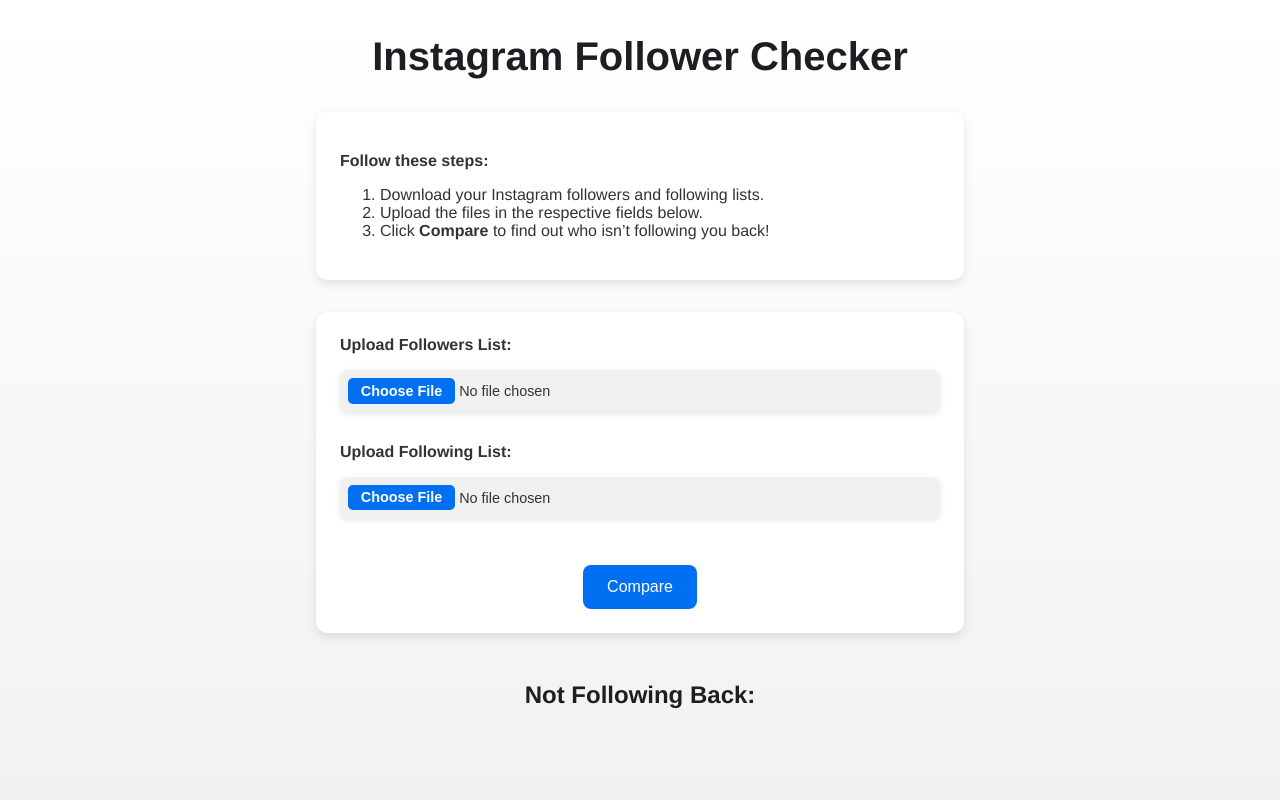
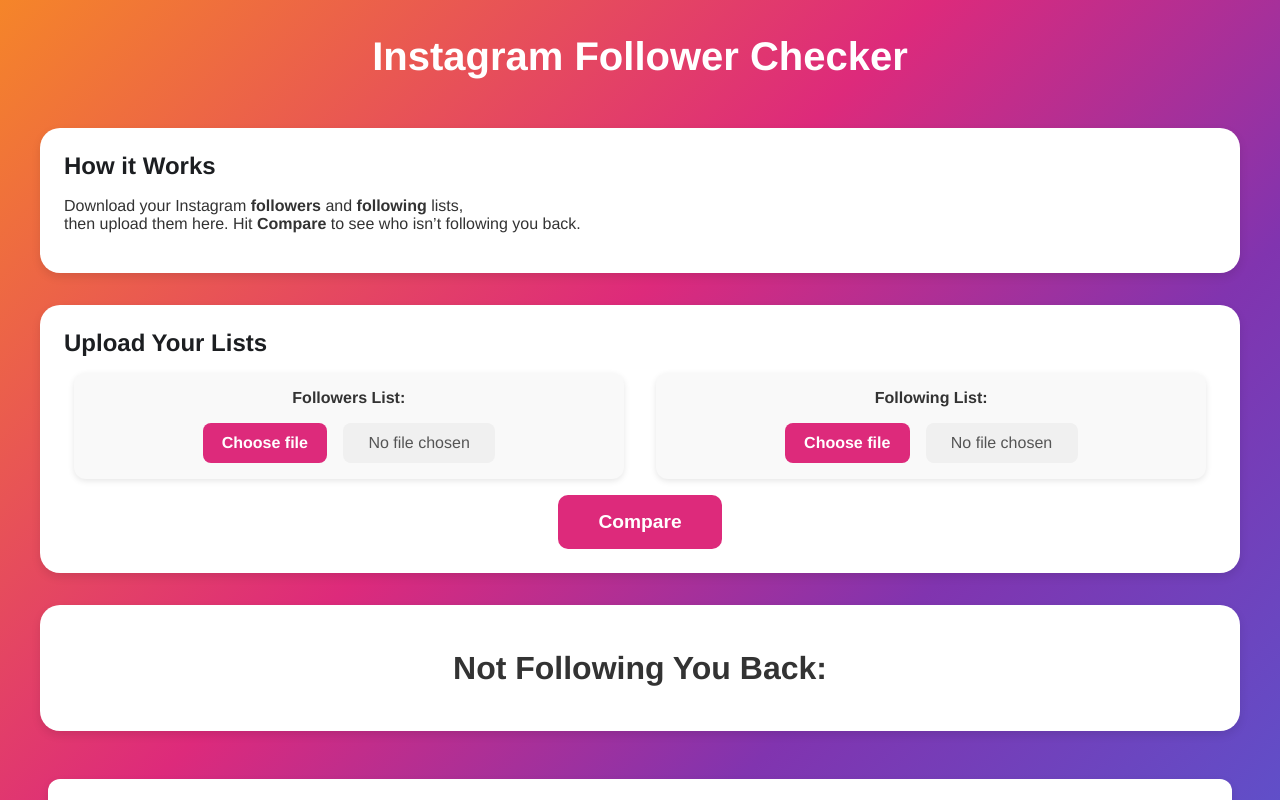
Before and after one commit to peywan/follower-checker, a Next.js app: page / in a window 1280 px wide. Shown: the top 800 px of the page. Built offline with nearby package versions, Linux system fonts and the light colour scheme.

Commit message:
new design test

```diff
--- a/src/app/page.js
+++ b/src/app/page.js
@@ -11,10 +11,11 @@
 
   // Handle file selection
   const handleFileChange = (e, type) => {
+    const file = e.target.files[0];
     if (type === 'followers') {
-      setFollowersFile(e.target.files[0]);
+      setFollowersFile(file);
     } else {
-      setFollowingFile(e.target.files[0]);
+      setFollowingFile(file);
     }
   };
 
@@ -30,7 +31,7 @@
     formData.append('following', followingFile);
 
     try {
-      // Replace with your actual backend if needed
+      // Replace with your own backend if needed
       const res = await fetch('http://127.0.0.1:5000/api/compare', {
         method: 'POST',
         body: formData,
@@ -53,47 +54,76 @@
 
   return (
       <div className={styles.container}>
+        {/* HEADER */}
         <header className={styles.header}>
           <h1 className={styles.title}>Instagram Follower Checker</h1>
         </header>
 
+        {/* MAIN */}
         <main className={styles.main}>
-          {/* Instructions box */}
-          <div className={`${styles.box} ${styles.instructions}`}>
-            <p><b>Follow these steps:</b></p>
-            <ol>
-              <li>Download your Instagram followers and following lists.</li>
-              <li>Upload the files in the respective fields below.</li>
-              <li>
-                Click <b>Compare</b> to find out who isn’t following you back!
-              </li>
-            </ol>
+          <div className={styles.bubble}>
+            <h2>How it Works</h2>
+            <p>
+              Download your Instagram <b>followers</b> and <b>following</b> lists, <br/>
+              then upload them here. Hit <b>Compare</b> to see who isn’t following you back.
+            </p>
           </div>
 
-          {/* File-upload box */}
-          <div className={`${styles.box} ${styles.card}`}>
-            <label className={styles.label}>Upload Followers List:</label>
+          {/* UPLOAD BUBBLE */}
+          <div className={styles.bubble}>
+            <h2>Upload Your Lists</h2>
+
+            <div className={styles.fileUploadRow}>
+
+              {/* Followers */}
+              <div className={styles.fileUploadBox}>
+                <label className={styles.label}>Followers List:</label>
+                <div className={styles.customFileContainer}>
+                  <label htmlFor="fileFollowers" className={styles.customFileButton}>
+                    Choose file
+                  </label>
+                  {/* The hidden native input */}
                   <input
+                      id="fileFollowers"
                       type="file"
-                className={styles.fileInput}
+                      className={styles.hiddenFileInput}
                       onChange={(e) => handleFileChange(e, 'followers')}
                   />
+                  {/* Show file name if selected, else "No file chosen" */}
+                  <span className={styles.fileNameSpan}>
+                  {followersFile ? followersFile.name : 'No file chosen'}
+                </span>
+                </div>
+              </div>
 
-            <label className={styles.label}>Upload Following List:</label>
+              {/* Following */}
+              <div className={styles.fileUploadBox}>
+                <label className={styles.label}>Following List:</label>
+                <div className={styles.customFileContainer}>
+                  <label htmlFor="fileFollowing" className={styles.customFileButton}>
+                    Choose file
+                  </label>
                   <input
+                      id="fileFollowing"
                       type="file"
-                className={styles.fileInput}
+                      className={styles.hiddenFileInput}
                       onChange={(e) => handleFileChange(e, 'following')}
                   />
+                  <span className={styles.fileNameSpan}>
+                  {followingFile ? followingFile.name : 'No file chosen'}
+                </span>
+                </div>
+              </div>
+            </div>
 
             <button className={styles.compareButton} onClick={handleCompare}>
               Compare
             </button>
           </div>
 
-          {/* Results section */}
-          <div className={styles.results}>
-            <h2>Not Following Back:</h2>
+          {/* RESULTS BUBBLE */}
+          <div className={styles.bubble}>
+            <h2 className={styles.header2}>Not Following You Back:</h2>
             {error && <p className={styles.error}>{error}</p>}
 
             <div className={styles.resultGrid}>
@@ -111,6 +141,20 @@
             </div>
           </div>
         </main>
+
+        {/* FOOTER */}
+        <footer className={styles.footer}>
+          <div className={styles.footerBubble}>
+            <p>
+              <b>Disclaimer:</b> This tool is not affiliated with or endorsed by Instagram.
+              <br/>
+              All processing is done locally. We do not store your data.
+            </p>
+          </div>
+          <div className={styles.footerBubble}>
+            <p>© 2025 Follower checker LLC. All rights reserved.</p>
+          </div>
+        </footer>
       </div>
   );
 }
--- a/src/app/page.module.css
+++ b/src/app/page.module.css
@@ -1,8 +1,11 @@
 /* Overall container styling */
 .container {
+  width: 100%;        /* Ensures full width */
+  margin: 0;          /* Remove default body margins */
+  padding: 2rem 0;    /* Top/bottom padding */
   font-family: 'Helvetica Neue', Arial, sans-serif;
-  padding: 2rem;
-  background: linear-gradient(to bottom, #ffffff, #f0f0f0);
+  /* Instagram-like gradient */
+  background: linear-gradient(135deg, #f58529 0%, #dd2a7b 40%, #8134af 65%, #515bd4 100%);
   color: #333;
   min-height: 100vh;
   text-align: center;
@@ -16,7 +19,7 @@
 .title {
   font-size: 2.5rem;
   font-weight: bold;
-  color: #1c1e21;
+  color: #fff;
 }
 
 /* Main content area */
@@ -26,36 +29,30 @@
   align-items: center;
 }
 
-/* Shared box style for instructions + upload card (equal width) */
-.box {
+/* Bubble styling */
+.bubble {
   background: #fff;
+  border-radius: 20px;
   padding: 1.5rem;
-  border-radius: 12px;
+  margin: 1rem auto;
+  width: 90%;       /* Let the bubble take ~90% of the screen width */
+  /* Remove max-width to allow full container width:
+     max-width: 600px; <-- remove this line */
+  text-align: left;
+  position: relative;
   box-shadow: 0 4px 10px rgba(0, 0, 0, 0.1);
-  max-width: 600px;   /* Both boxes equally wide */
-  width: 100%;
-  margin-bottom: 2rem;
+  color: #333;
 }
 
-/* Specific styling for instructions box */
-.instructions {
-  text-align: left; /* left-align the instruction text */
-}
+/* Optional bubble arrow */
 
-/* Specific styling for card (upload box) */
-.card {
-  display: flex;
-  flex-direction: column;
-  gap: 1rem;
-  align-items: center; /* keep inputs and button centered */
-}
 
 /* Label for file inputs */
 .label {
   font-weight: bold;
   color: #333;
-  text-align: left;
-  width: 100%;
+  margin-bottom: 1rem;
+  display: block;
 }
 
 /* File input styling */
@@ -70,6 +67,7 @@
   cursor: pointer;
   box-shadow: 0 2px 6px rgba(0, 0, 0, 0.1);
   transition: background 0.3s ease, transform 0.2s ease;
+  margin-bottom: 1rem;
 }
 
 .fileInput:hover {
@@ -78,7 +76,7 @@
 }
 
 .fileInput::file-selector-button {
-  background: #0070f3;
+  background: #dd2a7b;
   color: #fff;
   border: none;
   border-radius: 5px;
@@ -90,15 +88,15 @@
 }
 
 .fileInput::file-selector-button:hover {
-  background: #005bb5;
+  background: #bb2569;
 }
 
-/* Compare Button styling */
+/* Compare button */
 .compareButton {
   margin-top: 1rem;
-  padding: 0.8rem 1.5rem;
+  padding: 22rem 1.5rem;
   border: none;
-  background: #0070f3;
+  background: #dd2a7b;
   color: #fff;
   border-radius: 8px;
   font-size: 1rem;
@@ -107,52 +105,33 @@
 }
 
 .compareButton:hover {
-  transform: scale(1.1);
+  transform: scale(1.07);
   box-shadow: 0 6px 16px rgba(0, 0, 0, 0.2);
-  background: #005bb5;
+  background: #bb2569;
 }
 
-/* Results container */
-.results {
+/* Results grid: exactly 5 columns */
+.resultGrid {
+  display: grid;
+  grid-template-columns: repeat(5, 1fr);
+  gap: 1.5rem;
   margin-top: 1rem;
-  margin-bottom: 3rem;
-  max-width: 1200px;
-  width: 100%;
-  padding: 0 1rem;
+  justify-items: center; /* Center each box */
 }
 
-/* Error text styling */
-.error {
-  color: red;
-  margin-top: 1rem;
-}
-
-/* The grid for returned users */
-.resultGrid {
-  display: grid;
-  grid-template-columns: repeat(auto-fit, minmax(160px, 1fr));
-  justify-content: center;   /* center horizontally */
-  align-items: center;       /* center vertically in the grid cells */
-  gap: 1.5rem;
-  padding: 1.5rem 0;
-  margin: 0 auto;
-  max-width: 900px;
-}
-
-/* Individual user boxes - bigger width/height */
 .resultBox {
-  background: #fff;
-  width: 160px;
-  height: 70px;
+  background: #ffffff;
+  width: 140px;
+  height: 65px;
   border-radius: 8px;
   box-shadow: 0 4px 8px rgba(0, 0, 0, 0.1);
-  text-align: center;
   display: flex;
   align-items: center;
   justify-content: center;
   transition: transform 0.2s ease, background 0.2s ease;
+  text-align: center;
+  overflow-wrap: break-word;
   word-wrap: break-word;
-  overflow-wrap: break-word;
 }
 
 .resultBox:hover {
@@ -160,24 +139,57 @@
   background: #f5f5f5;
 }
 
-/* Link styling inside the box */
 .resultBox a {
-  font-size: 1rem;
+  font-size: 0.9rem;
   font-weight: bold;
-  color: #4267b2;
+  color: #dd2a7b;
   text-decoration: none;
-  text-align: center;
-  white-space: normal;
+  padding: 0 0.5rem;
   display: block;
-  width: 100%;
-  padding: 0 0.5rem; /* small inner padding so text doesn't hit edges */
 }
 
 .resultBox a:hover {
   text-decoration: underline;
 }
 
-/* On smaller screens, reduce grid columns & box size */
+/* Error text styling */
+.error {
+  color: #ff4444;
+  margin-top: 1rem;
+}
+
+/* Footer styling */
+.footer {
+  margin-top: auto;
+  width: 100%;
+  padding: 2rem 0;
+  display: flex;
+  flex-direction: column;
+  align-items: center;
+  justify-content: center;
+}
+
+/* Footer bubble(s) */
+.footerBubble {
+  background: #fff;
+  border-radius: 12px;
+  padding: 1rem;
+  margin-bottom: 1rem;
+  width: 90%;
+  text-align: center;
+  box-shadow: 0 4px 10px rgba(0, 0, 0, 0.1);
+  position: relative;
+}
+
+/* If you want the same arrow style in the footer */
+
+
+/* Responsive fallbacks */
+@media (max-width: 1000px) {
+  .resultGrid {
+    grid-template-columns: repeat(3, 1fr);
+  }
+}
 @media (max-width: 600px) {
   .resultGrid {
     grid-template-columns: repeat(2, 1fr);
@@ -187,10 +199,151 @@
     height: 60px;
   }
 }
-
-/* On extra small screens, reduce text size */
 @media (max-width: 400px) {
   .resultBox a {
     font-size: 0.8rem;
   }
 }
+
+/* File upload row to display boxes side by side */
+.fileUploadRow {
+  display: flex;
+  justify-content: center;
+  gap: 2rem;      /* space between boxes */
+  margin-bottom: 1rem;
+}
+
+/* Box for each file input */
+.fileUploadBox {
+  display: flex;
+  flex-direction: column;
+  align-items: center;
+  width: 45%;             /* each box about half width */
+  min-width: 200px;       /* so they don't get too small */
+  background: #f9f9f9;    /* subtle background or remove if you like */
+  border-radius: 12px;
+  padding: 1rem;
+  box-shadow: 0 2px 6px rgba(0,0,0,0.1);
+}
+
+/* File input styling - bigger, not too wide */
+.fileInput {
+  width: auto;            /* let it size by content */
+  padding: 0.8rem;
+  border: none;
+  border-radius: 8px;
+  background: #f0f0f0;
+  font-size: 1rem;        /* bigger text */
+  cursor: pointer;
+  box-shadow: 0 2px 6px rgba(0,0,0,0.1);
+  transition: background 0.3s ease, transform 0.2s ease;
+  text-align: center;
+}
+
+/* Control the button inside the input selector */
+.fileInput::file-selector-button {
+  background: #dd2a7b; /* Instagram pink */
+  color: #fff;
+  border: none;
+  border-radius: 5px;
+  padding: 0.5rem 1.2rem;
+  font-size: 1rem;
+  font-weight: bold;
+  cursor: pointer;
+  transition: background 0.3s ease;
+}
+
+/* Make the compare button bigger */
+/* Compare button: centered and bigger */
+.compareButton {
+  margin-top: 1rem;
+  padding: 1rem 2.5rem; /* Larger button size */
+  background: #dd2a7b;
+  color: #fff;
+  border: none;
+  border-radius: 10px;
+  font-size: 1.2rem; /* Slightly bigger font */
+  font-weight: bold;
+  cursor: pointer;
+  transition: transform 0.3s ease, box-shadow 0.3s ease;
+  display: block; /* Ensures it spans full width */
+  margin-left: auto; /* Center horizontally */
+  margin-right: auto;
+}
+
+.compareButton:hover {
+  transform: scale(1.06);
+  box-shadow: 0 6px 16px rgba(0,0,0,0.2);
+  background: #bb2569;
+}
+
+/* Hide the default file input so we can style everything ourselves */
+.hiddenFileInput {
+  display: none;
+}
+
+/* Container to group the label and the 'No file chosen' text side by side */
+.customFileContainer {
+  display: flex;
+  align-items: center;
+  gap: 1rem; /* space between button and filename text */
+}
+
+/* The styled "Choose file" button (acts like the file input's label) */
+.customFileButton {
+  background: #dd2a7b; /* Instagram pink */
+  color: #fff;
+  padding: 0.7rem 1.2rem;
+  border-radius: 8px;
+  font-size: 1rem;
+  font-weight: bold;
+  border: none;
+  cursor: pointer;
+  transition: background 0.3s ease;
+}
+
+.customFileButton:hover {
+  background: #bb2569;
+}
+
+/* The text that displays the selected file name or "No file chosen" */
+.fileNameSpan {
+  background: #f0f0f0;
+  color: #555;
+  padding: 0.7rem 1rem;
+  border-radius: 8px;
+  font-size: 1rem;
+  min-width: 120px;   /* so it's large enough to see */
+  text-align: center;
+  display: inline-block;
+}
+
+/* EXAMPLE: Side-by-side file boxes */
+.fileUploadRow {
+  display: flex;
+  justify-content: center;
+  gap: 2rem;
+  margin-bottom: 1rem;
+}
+
+.fileUploadBox {
+  display: flex;
+  flex-direction: column;
+  align-items: center;
+  width: 45%;
+  min-width: 230px;
+  background: #f9f9f9;
+  border-radius: 12px;
+  padding: 1rem;
+  box-shadow: 0 2px 6px rgba(0,0,0,0.1);
+}
+
+/* The rest of your styles (container, bubble, etc.) remain as before... */
+
+.header2 {
+  color: #333;
+  margin-bottom: 1rem;
+  text-align: center;
+  font-size: 2rem;
+  margin: 20px;
+}
```
Lines whose indentation alone changed are shown as unchanged.
